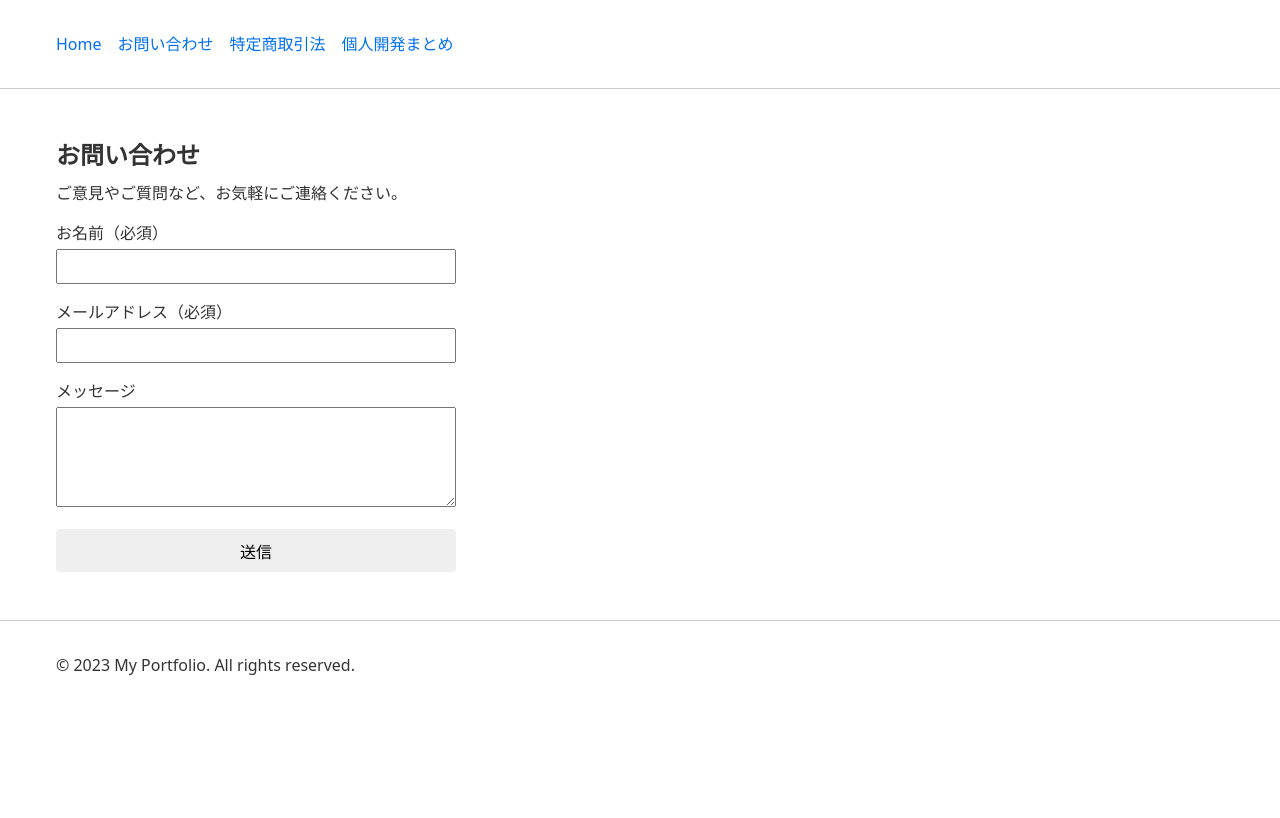
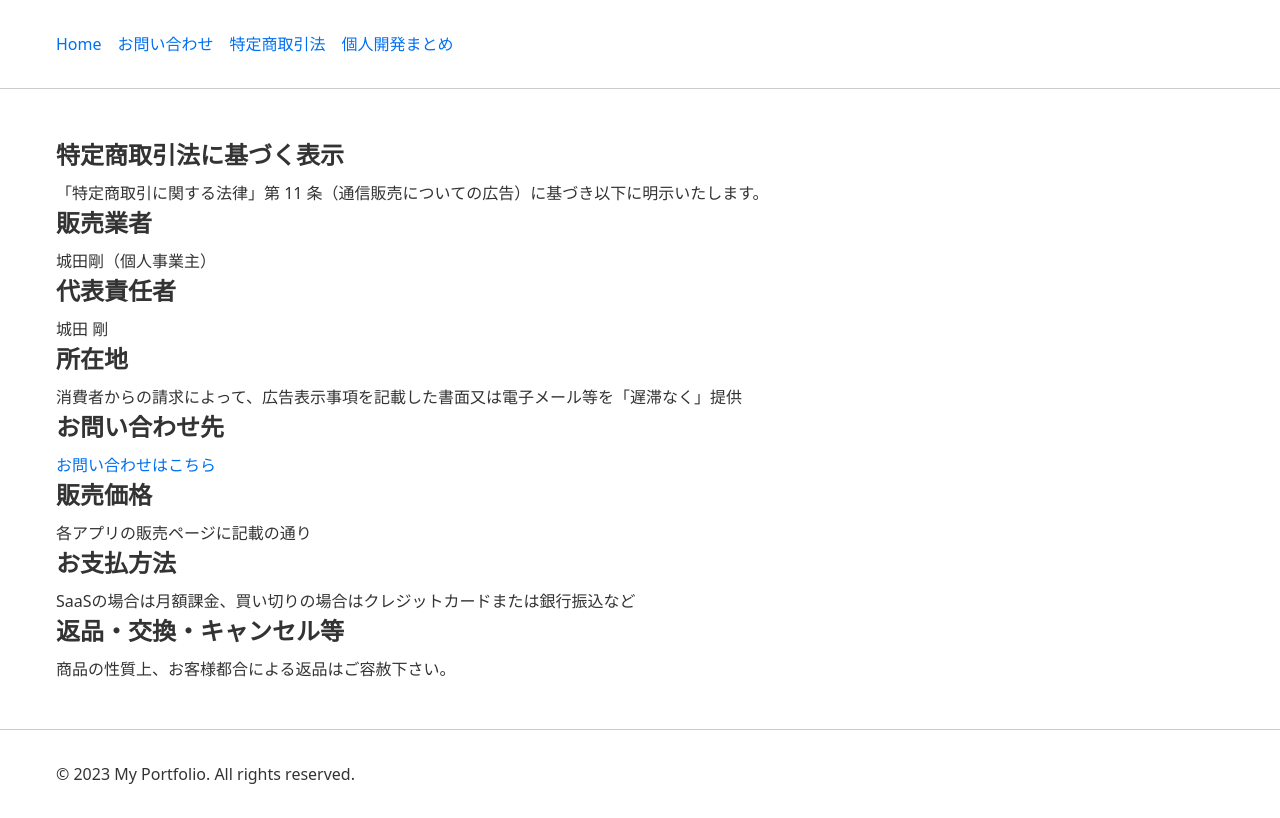
Before and after one commit to ponsauna/mydevportfolio, a Next.js app: page /contact in a window 1280 px wide. Built offline with nearby package versions, Linux system fonts and the light colour scheme.

Commit message:
Add: お問い合わせ変更記

```diff
--- a/src/app/contact/page.tsx
+++ b/src/app/contact/page.tsx
@@ -1,84 +1,42 @@
-'use client';
-import { useState } from 'react';
+// app/legal/page.tsx
+import Link from 'next/link';
 
-export default function ContactPage() {
-  const [name, setName] = useState('');
-  const [email, setEmail] = useState('');
-  const [message, setMessage] = useState('');
-  const [isSubmitting, setIsSubmitting] = useState(false);
-  const [feedback, setFeedback] = useState('');
-
-  const handleSubmit = async (event: React.FormEvent) => {
-    event.preventDefault();
-    setIsSubmitting(true);
-    setFeedback('');
-
-    try {
-      // APIルートへ送信
-      const response = await fetch('/api/contact', {
-        method: 'POST',
-        headers: { 'Content-Type': 'application/json' },
-        body: JSON.stringify({ name, email, message }),
-      });
-
-      if (response.ok) {
-        setFeedback('送信が完了しました。ありがとうございます！');
-        // フォームの内容をリセット
-        setName('');
-        setEmail('');
-        setMessage('');
-      } else {
-        setFeedback('送信に失敗しました。再度お試しください。');
-      }
-    } catch (error) {
-      console.error('Error:', error);
-      setFeedback('エラーが発生しました。');
-    } finally {
-      setIsSubmitting(false);
-    }
-  };
-
+export default function LegalPage() {
   return (
     <section>
-      <h1>お問い合わせ</h1>
-      <p>ご意見やご質問など、お気軽にご連絡ください。</p>
-      <form
-        onSubmit={handleSubmit}
-        style={{ marginTop: '1rem', display: 'flex', flexDirection: 'column', gap: '1rem', maxWidth: '400px' }}
-      >
-        <label>
-          お名前（必須）
-          <input
-            type="text"
-            required
-            value={name}
-            onChange={(e) => setName(e.target.value)}
-            style={{ width: '100%', padding: '0.5rem', marginTop: '0.25rem' }}
-          />
-        </label>
-        <label>
-          メールアドレス（必須）
-          <input
-            type="email"
-            required
-            value={email}
-            onChange={(e) => setEmail(e.target.value)}
-            style={{ width: '100%', padding: '0.5rem', marginTop: '0.25rem' }}
-          />
-        </label>
-        <label>
-          メッセージ
-          <textarea
-            value={message}
-            onChange={(e) => setMessage(e.target.value)}
-            style={{ width: '100%', height: '100px', padding: '0.5rem', marginTop: '0.25rem' }}
-          />
-        </label>
-        <button type="submit" disabled={isSubmitting}>
-          {isSubmitting ? '送信中...' : '送信'}
-        </button>
-      </form>
-      {feedback && <p style={{ marginTop: '1rem' }}>{feedback}</p>}
+      <h1>特定商取引法に基づく表示</h1>
+      <p>
+        「特定商取引に関する法律」第 11 条（通信販売についての広告）に基づき以下に明示いたします。
+      </p>
+
+      <h2>販売業者</h2>
+      <p>城田剛（個人事業主）</p>
+
+      <h2>代表責任者</h2>
+      <p>城田 剛</p>
+
+      <h2>所在地</h2>
+      <p>
+        消費者からの請求によって、広告表示事項を記載した書面又は電子メール等を「遅滞なく」提供
+      </p>
+
+      <h2>お問い合わせ先</h2>
+      <p>
+        <Link href="/contact">お問い合わせはこちら</Link>
+      </p>
+
+      <h2>販売価格</h2>
+      <p>各アプリの販売ページに記載の通り</p>
+
+      <h2>お支払方法</h2>
+      <p>
+        SaaSの場合は月額課金、買い切りの場合はクレジットカードまたは銀行振込など
+      </p>
+
+      <h2>返品・交換・キャンセル等</h2>
+      <p>
+        商品の性質上、お客様都合による返品はご容赦下さい。
+      </p>
     </section>
   );
 }
```
